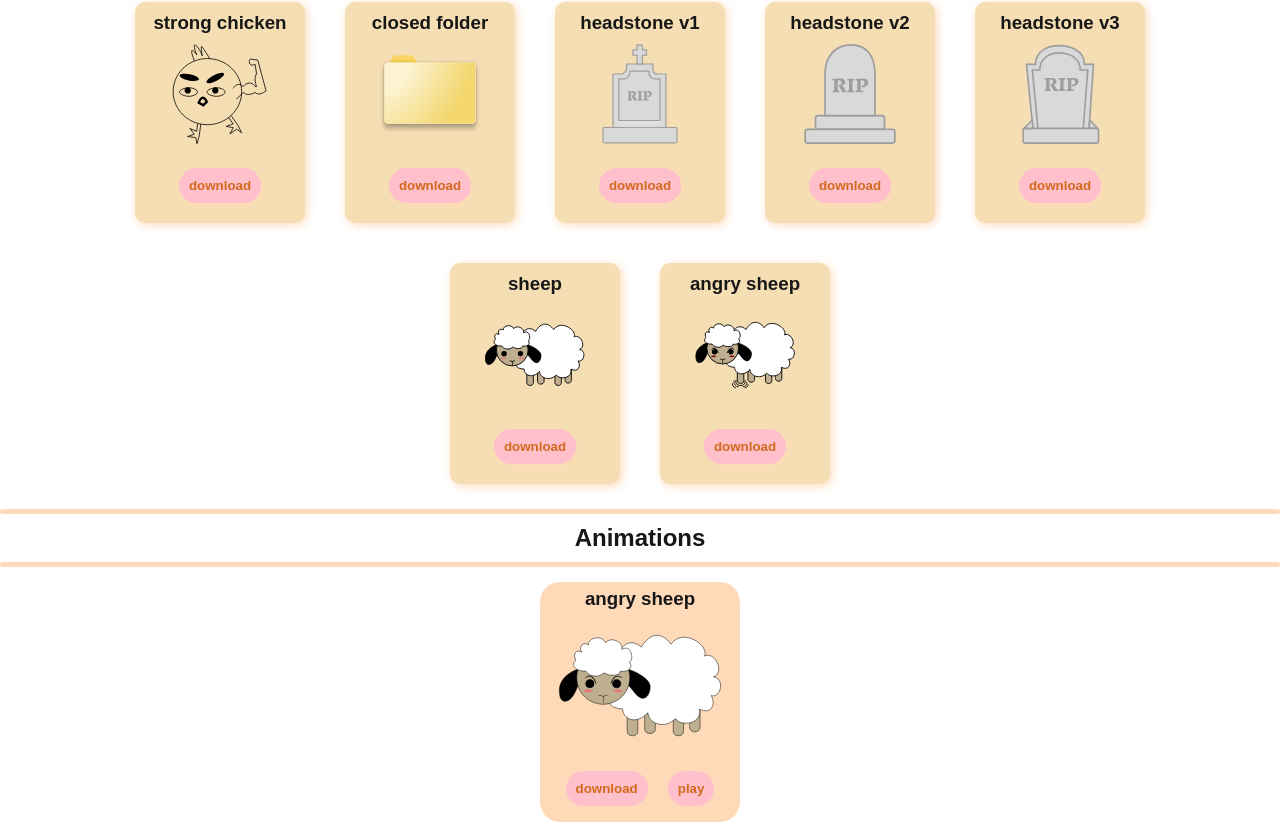
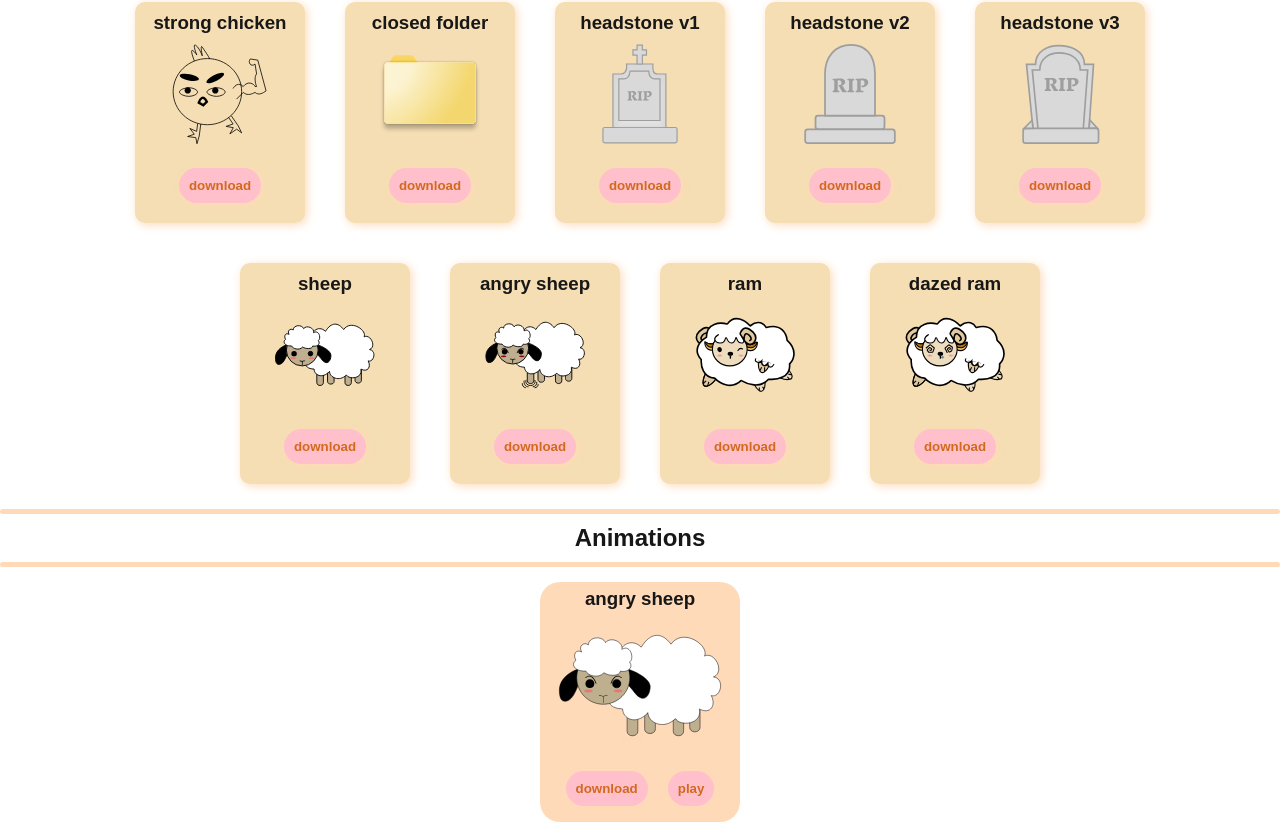
Before and after one commit to jbacheldor/portfolio-nextjs, a Next.js app: page /design in a window 1280 px wide. Shown: the part 758-1590 px from the top of the page. Built offline with nearby package versions, Linux system fonts and the light colour scheme.

Commit message:
add in rams

```diff
--- a/src/app/data/svgs.ts
+++ b/src/app/data/svgs.ts
@@ -18,6 +18,8 @@ export const svgData: SVGType[] = [
     { title: 'headstone v3', image: '/svgs/headstone-3.svg'},
     { title: 'sheep', image: '/svgs/neutral-sheep.svg'},
     { title: 'angry sheep', image: '/svgs/angry-sheep.svg'},
+    { title: 'ram', image: '/svgs/ram.svg'},
+    { title: 'dazed ram', image: '/svgs/dazed-ram.svg'},
 ]
 
 export const gifData: GifType[] = [
```
Also changed, not shown: public/svgs/dazed-ram.svg (added), public/svgs/ram.svg (added).
